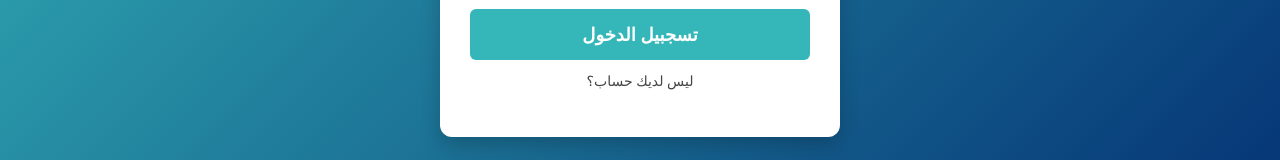
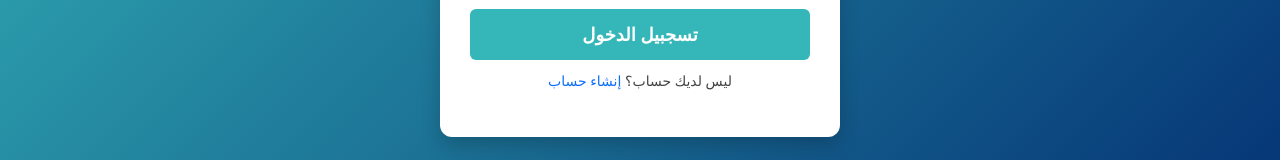
Before and after one commit to Eng-OsamaMansour/MentalHealthChatbot-AI-, a React (Create React App) app in the folder Web Design/Front-Emocare/: page /login in a window 1280 px wide. Shown: the part 432-592 px from the top of the page. Built offline with nearby package versions, Linux system fonts and the light colour scheme.

Commit message:
Update AuthForm.jsx

```diff
--- a/Web Design/Front-Emocare/src/components/AuthForm.jsx
+++ b/Web Design/Front-Emocare/src/components/AuthForm.jsx
@@ -1,7 +1,7 @@
 import React, { useState } from "react";
 import '../assets/styles/auth.css';
 
-const AuthForm = ({ title, buttonText, onSubmit, linkText, linkTo, linkAction }) => {
+const AuthForm = ({ title, buttonText, onSubmit, linkText, linkTo, linkAction , linkLabel }) => {
   const [email, setEmail] = useState("");
   const [password, setPassword] = useState("");
 
@@ -41,8 +41,20 @@ const AuthForm = ({ title, buttonText, onSubmit, linkText, linkTo, linkAction })
           <button className="auth-button" type="submit">{buttonText}</button>
         </form>
         <p className="auth-p">
-            {linkText} <a href={linkTo} onClick={(e) => { e.preventDefault(); if (linkAction) linkAction(); }}>{linkAction}</a>
-        </p>
+  {linkText}{" "}
+  <a
+    href={linkTo}
+    onClick={(e) => {
+      e.preventDefault();
+      if (typeof linkAction === "function") {
+        linkAction();
+      }
+    }}
+  >
+    {linkLabel || "اضغط هنا"}
+  </a>
+</p>
+
 
       </div>
     </div>
```
